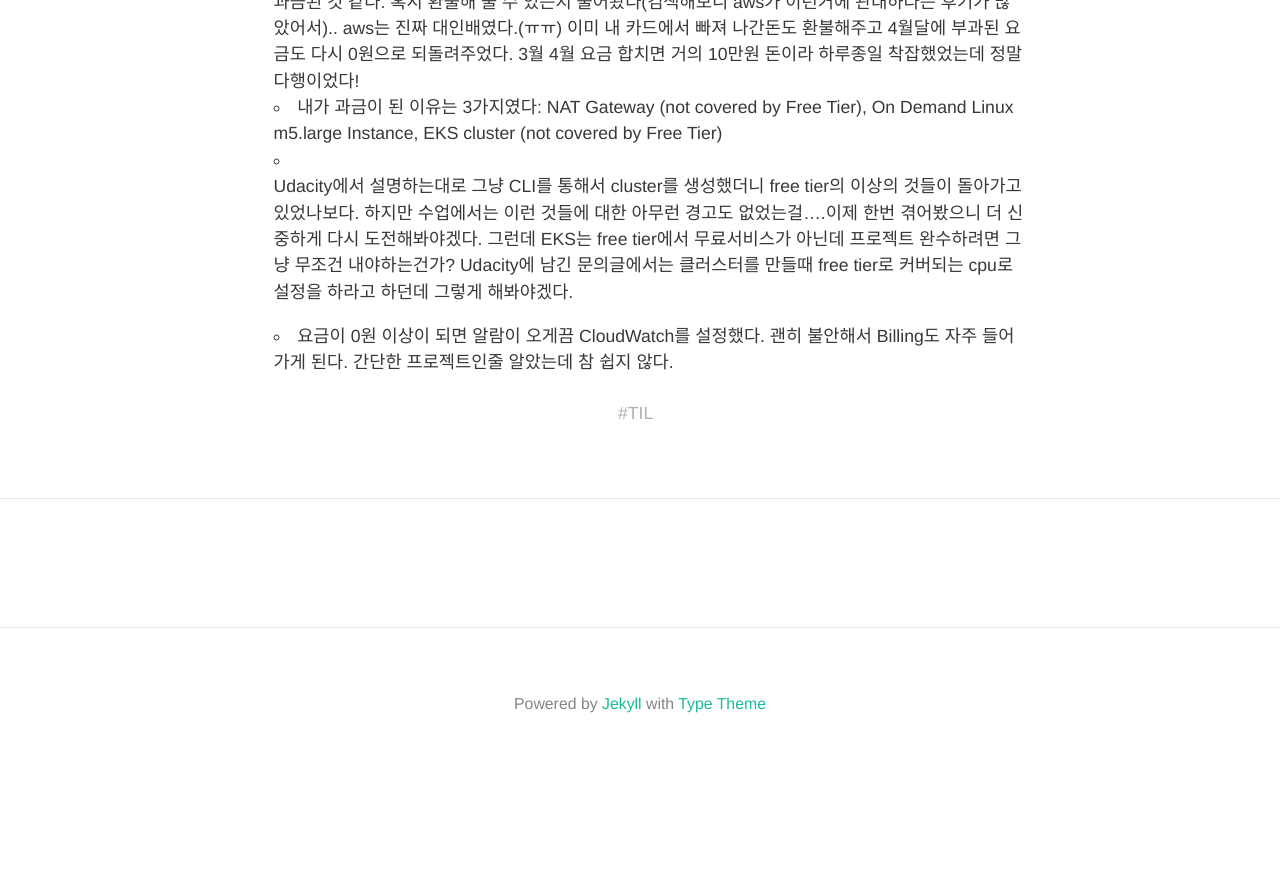
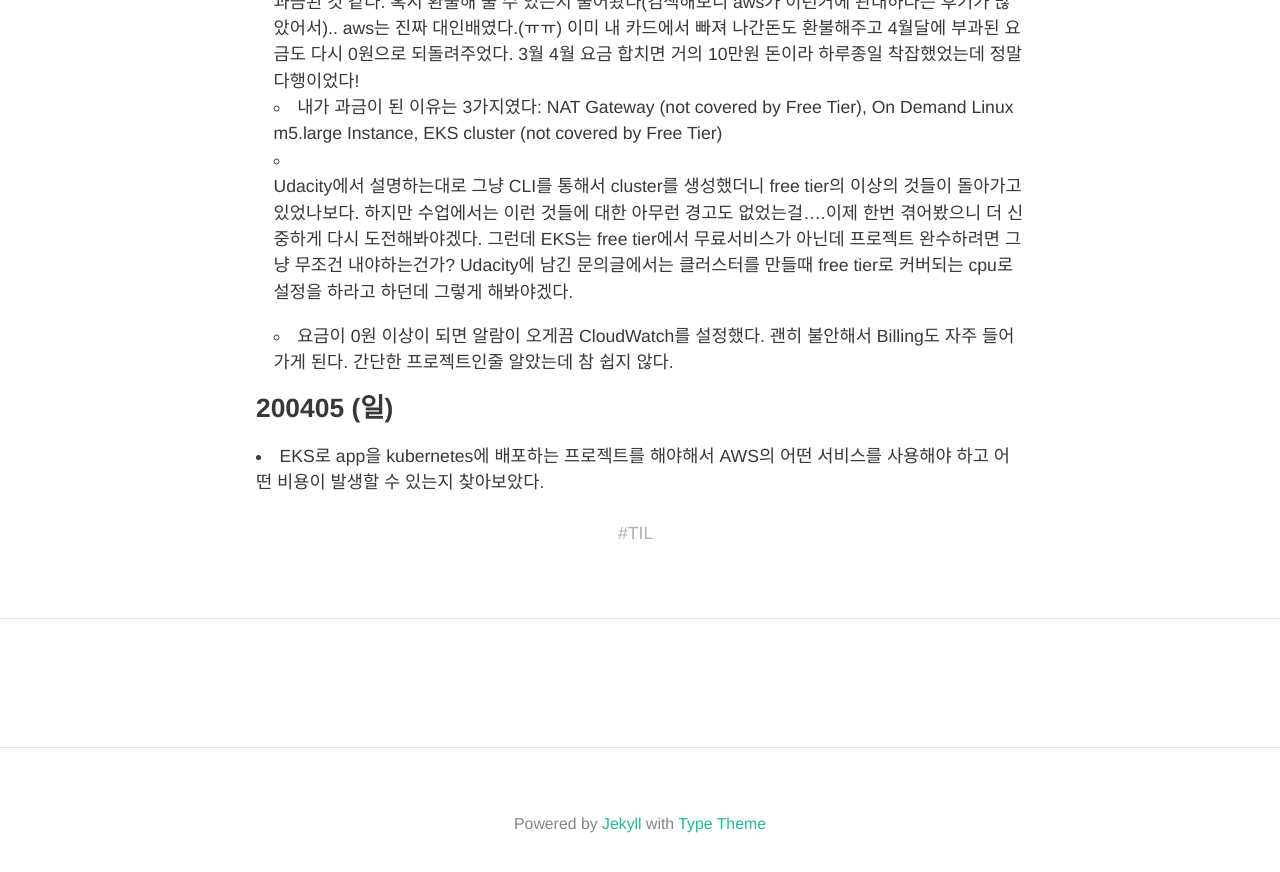
Before and after one commit to HyunlangBan/hyunlangban.github.io, a Jekyll site: the page built from _posts/TIL/2020-03-30-week-til.md, in a window 1280 px wide and 900 px high, scrolled down 2146 px. Shown: the top 872 px of the window. Built offline with Jekyll 4.4.1, drawn with Linux system fonts in a browser that asks for light colours; nearby versions of some CDN libraries; some web fonts are replaced; comment, search, counter and statistics services are not loaded; before the commit the page ends 2926 px from its top, so only the background shows below that.

Commit message:
Add 200405 TIL

```diff
--- a/_posts/TIL/2020-03-30-week-til.md
+++ b/_posts/TIL/2020-03-30-week-til.md
@@ -47,3 +47,6 @@ title: 200330-200405 TIL
   - Udacity에서 설명하는대로 그냥 CLI를 통해서 cluster를 생성했더니 free tier의 이상의 것들이 돌아가고 있었나보다. 하지만 수업에서는 이런 것들에 대한 아무런 경고도 없었는걸....이제 한번 겪어봤으니 더 신중하게 다시 도전해봐야겠다. 그런데 EKS는 free tier에서 무료서비스가 아닌데 프로젝트 완수하려면 그냥 무조건 내야하는건가? Udacity에 남긴 문의글에서는 클러스터를 만들때 free tier로 커버되는 cpu로 설정을 하라고 하던데 그렇게 해봐야겠다.
 
   - 요금이 0원 이상이 되면 알람이 오게끔 CloudWatch를 설정했다. 괜히 불안해서 Billing도 자주 들어가게 된다. 간단한 프로젝트인줄 알았는데 참 쉽지 않다.
+
+### 200405 (일)
+- EKS로 app을 kubernetes에 배포하는 프로젝트를 해야해서 AWS의 어떤 서비스를 사용해야 하고 어떤 비용이 발생할 수 있는지 찾아보았다.
```
